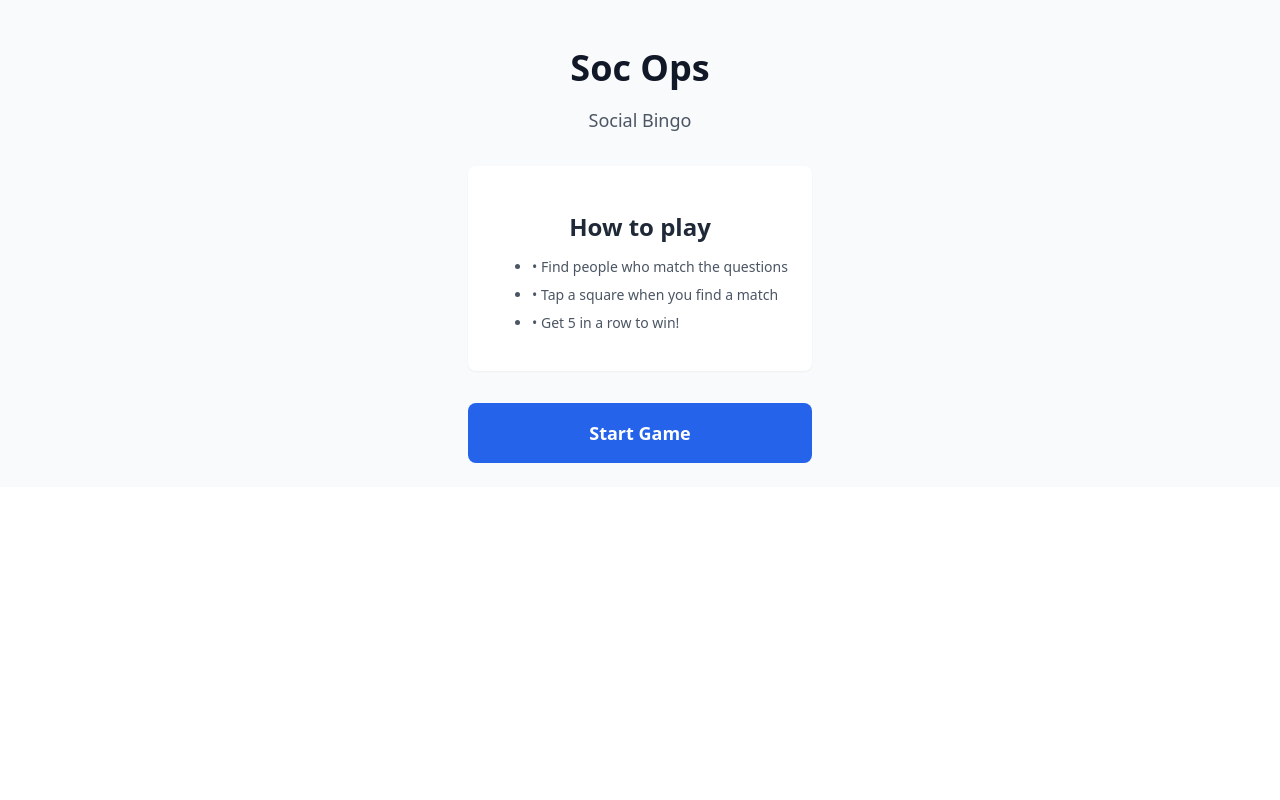
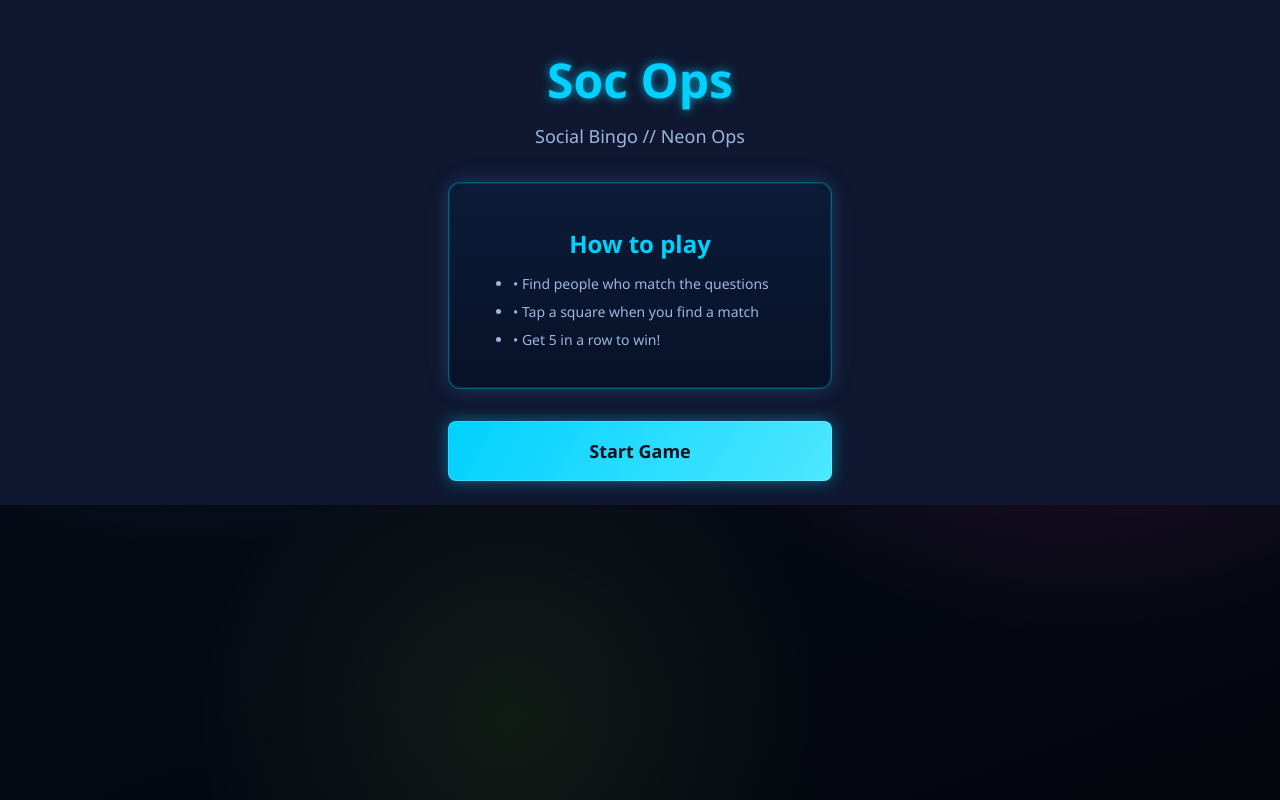
Before and after one commit to SusaraS/vscode-github-copilot-agent-lab-susara, a FastAPI app: page / in a window 1280 px wide. Run offline with FastAPI, Linux system fonts and the light colour scheme.

Commit message:
Enhance UI with Cyberpunk Neon design elements and update styling conventions

```diff
--- a/app/static/css/app.css
+++ b/app/static/css/app.css
@@ -5,12 +5,32 @@ body,
     margin: 0;
 }
 
-body {
-    font-family: system-ui, -apple-system, sans-serif;
-    -webkit-tap-highlight-color: transparent;
+:root {
+    --cyber-bg: #070b18;
+    --cyber-bg-soft: #0f1830;
+    --cyber-panel: rgba(10, 22, 45, 0.88);
+    --neon-cyan: #00d1ff;
+    --neon-pink: #ff4fd8;
+    --neon-lime: #9bff39;
+    --neon-ink: #06111f;
+    --text-soft: #9cb6dd;
+    --text-muted: #6f84a7;
+    --ring-cyan: rgba(0, 209, 255, 0.45);
+    --ring-pink: rgba(255, 79, 216, 0.42);
 }
 
-/* Tailwind-like utility classes */
+body {
+    font-family: Bahnschrift, "Segoe UI", "Trebuchet MS", sans-serif;
+    color: #dce8ff;
+    -webkit-tap-highlight-color: transparent;
+    background:
+        radial-gradient(circle at 15% 10%, rgba(0, 209, 255, 0.22), transparent 36%),
+        radial-gradient(circle at 85% 20%, rgba(255, 79, 216, 0.2), transparent 38%),
+        radial-gradient(circle at 40% 90%, rgba(155, 255, 57, 0.08), transparent 30%),
+        linear-gradient(160deg, var(--cyber-bg) 0%, #050914 60%, #04060e 100%);
+}
+
+/* Utility classes */
 .h-full { height: 100%; }
 .min-h-full { min-height: 100%; }
 .w-full { width: 100%; }
@@ -50,32 +70,21 @@ body {
 .mb-8 { margin-bottom: 2rem; }
 .mx-auto { margin-left: auto; margin-right: auto; }
 
-.bg-white { background-color: #ffffff; }
-.bg-gray-50 { background-color: #f9fafb; }
-.bg-gray-100 { background-color: #f3f4f6; }
-.bg-amber-100 { background-color: #fef3c7; }
-.bg-amber-200 { background-color: #fde68a; }
-.bg-accent { background-color: #2563eb; }
-.bg-marked { background-color: #dcfce7; }
+.bg-cyber-dark { background-color: var(--cyber-bg-soft); }
 .bg-black\/50 { background-color: rgba(0, 0, 0, 0.5); }
 
 .text-white { color: #ffffff; }
-.text-gray-500 { color: #6b7280; }
-.text-gray-600 { color: #4b5563; }
-.text-gray-700 { color: #374151; }
-.text-gray-800 { color: #1f2937; }
-.text-gray-900 { color: #111827; }
-.text-green-600 { color: #16a34a; }
-.text-green-800 { color: #166534; }
-.text-amber-500 { color: #f59e0b; }
-.text-amber-800 { color: #92400e; }
-.text-amber-900 { color: #78350f; }
+.text-neon-cyan { color: var(--neon-cyan); }
+.text-neon-pink { color: var(--neon-pink); }
+.text-neon-lime { color: var(--neon-lime); }
+.text-neon-soft { color: var(--text-soft); }
+.text-neon-muted { color: var(--text-muted); }
+.text-neon-ink { color: var(--neon-ink); }
 
 .text-xs { font-size: 0.75rem; line-height: 1rem; }
 .text-sm { font-size: 0.875rem; line-height: 1.25rem; }
 .text-lg { font-size: 1.125rem; line-height: 1.75rem; }
 .text-3xl { font-size: 1.875rem; line-height: 2.25rem; }
-.text-4xl { font-size: 2.25rem; line-height: 2.5rem; }
 .text-5xl { font-size: 3rem; line-height: 1; }
 
 .font-semibold { font-weight: 600; }
@@ -84,19 +93,20 @@ body {
 .text-center { text-align: center; }
 .text-left { text-align: left; }
 
-.border { border-width: 1px; }
-.border-b { border-bottom-width: 1px; }
-.border-gray-200 { border-color: #e5e7eb; }
-.border-gray-300 { border-color: #d1d5db; }
-.border-amber-400 { border-color: #fbbf24; }
-.border-marked-border { border-color: #22c55e; }
+.border { border-width: 1px; border-style: solid; }
+.border-b { border-bottom-width: 1px; border-bottom-style: solid; }
+.border-neon-cyan { border-color: rgba(0, 209, 255, 0.55); }
+.border-neon-pink { border-color: rgba(255, 79, 216, 0.55); }
 
 .rounded { border-radius: 0.25rem; }
 .rounded-lg { border-radius: 0.5rem; }
 .rounded-xl { border-radius: 0.75rem; }
 
-.shadow-sm { box-shadow: 0 1px 2px 0 rgba(0, 0, 0, 0.05); }
-.shadow-xl { box-shadow: 0 20px 25px -5px rgba(0, 0, 0, 0.1), 0 10px 10px -5px rgba(0, 0, 0, 0.04); }
+.shadow-xl {
+    box-shadow:
+        0 18px 35px -18px rgba(0, 0, 0, 0.8),
+        0 0 30px rgba(0, 209, 255, 0.16);
+}
 
 .space-y-2 > * + * { margin-top: 0.5rem; }
 
@@ -110,15 +120,22 @@ body {
 .z-50 { z-index: 50; }
 
 .aspect-square { aspect-ratio: 1 / 1; }
+.select-none { user-select: none; }
+.leading-tight { line-height: 1.25; }
 
-.select-none { user-select: none; }
+.transition-all {
+    transition-property: all;
+    transition-duration: 180ms;
+    transition-timing-function: cubic-bezier(0.2, 0.8, 0.2, 1);
+}
 
-.transition-all { transition-property: all; transition-timing-function: cubic-bezier(0.4, 0, 0.2, 1); transition-duration: 150ms; }
-.transition-colors { transition-property: color, background-color, border-color; transition-timing-function: cubic-bezier(0.4, 0, 0.2, 1); transition-duration: 150ms; }
-.duration-150 { transition-duration: 150ms; }
+.transition-colors {
+    transition-property: color, background-color, border-color, box-shadow;
+    transition-duration: 180ms;
+    transition-timing-function: cubic-bezier(0.2, 0.8, 0.2, 1);
+}
 
-button:active .active\:bg-gray-100 { background-color: #f3f4f6; }
-button:active .active\:bg-accent-light { background-color: #3b82f6; }
+.duration-150 { transition-duration: 180ms; }
 
 button {
     cursor: pointer;
@@ -131,33 +148,126 @@ button:disabled {
     cursor: default;
 }
 
-.wrap-break-word {
-    word-break: break-word;
+.wrap-break-word { word-break: break-word; }
+.hyphens-auto { hyphens: auto; }
+
+.min-h-\[60px\] { min-height: 60px; }
+
+/* Theme-specific utilities */
+.neon-panel {
+    background: linear-gradient(180deg, rgba(12, 28, 56, 0.95), rgba(7, 18, 40, 0.92));
+    border: 1px solid rgba(0, 209, 255, 0.38);
+    box-shadow:
+        0 0 0 1px rgba(0, 209, 255, 0.15) inset,
+        0 0 18px rgba(0, 209, 255, 0.18),
+        0 0 30px rgba(255, 79, 216, 0.08);
 }
 
-.hyphens-auto {
-    hyphens: auto;
+.neon-bar {
+    background: rgba(7, 16, 34, 0.86);
+    backdrop-filter: blur(6px);
 }
 
-.leading-tight {
-    line-height: 1.25;
+.neon-banner {
+    background: linear-gradient(90deg, rgba(0, 209, 255, 0.85), rgba(255, 79, 216, 0.8));
+    text-shadow: 0 0 10px rgba(255, 255, 255, 0.4);
 }
 
-.min-h-\[60px\] {
-    min-height: 60px;
+.btn-neon {
+    background: linear-gradient(120deg, var(--neon-cyan), #4de7ff);
+    box-shadow:
+        0 0 0 1px rgba(255, 255, 255, 0.16) inset,
+        0 0 16px var(--ring-cyan);
 }
 
-@keyframes bounce {
-    0%, 100% {
-        transform: translateY(-25%);
-        animation-timing-function: cubic-bezier(0.8, 0, 1, 1);
+.chip-btn {
+    background: rgba(10, 27, 54, 0.85);
+    border: 1px solid rgba(0, 209, 255, 0.35);
+}
+
+.square-base {
+    border-color: rgba(0, 209, 255, 0.3);
+    background: rgba(7, 18, 40, 0.74);
+}
+
+.square-idle {
+    background: rgba(7, 18, 40, 0.75);
+    border-color: rgba(0, 209, 255, 0.3);
+}
+
+.square-marked {
+    background: linear-gradient(140deg, rgba(0, 209, 255, 0.28), rgba(13, 61, 90, 0.88));
+    border-color: rgba(0, 209, 255, 0.7);
+    box-shadow: 0 0 16px rgba(0, 209, 255, 0.35);
+}
+
+.square-winning {
+    background: linear-gradient(140deg, rgba(255, 79, 216, 0.95), rgba(0, 209, 255, 0.9));
+    border-color: rgba(255, 255, 255, 0.8);
+    box-shadow:
+        0 0 20px rgba(255, 79, 216, 0.45),
+        0 0 18px rgba(0, 209, 255, 0.35);
+}
+
+.square-free {
+    box-shadow: 0 0 18px rgba(155, 255, 57, 0.28);
+}
+
+.cyber-overlay {
+    background: rgba(1, 4, 11, 0.72);
+    backdrop-filter: blur(8px);
+}
+
+.text-glow-cyan {
+    text-shadow: 0 0 10px rgba(0, 209, 255, 0.7);
+}
+
+.text-glow-pink {
+    text-shadow: 0 0 10px rgba(255, 79, 216, 0.75);
+}
+
+/* Interaction helpers */
+.hover\:lift:hover {
+    transform: translateY(-2px);
+}
+
+.hover\:lift-sm:hover {
+    transform: translateY(-1px);
+}
+
+.hover\:glow-cyan:hover {
+    box-shadow:
+        0 0 0 1px rgba(255, 255, 255, 0.2) inset,
+        0 0 20px rgba(0, 209, 255, 0.46);
+}
+
+.hover\:glow-pink:hover {
+    box-shadow:
+        0 0 0 1px rgba(255, 255, 255, 0.2) inset,
+        0 0 20px rgba(255, 79, 216, 0.45);
+}
+
+.hover\:square-hover:hover {
+    background: rgba(13, 29, 58, 0.9);
+    border-color: rgba(0, 209, 255, 0.55);
+}
+
+.active\:square-active:active {
+    transform: scale(0.985);
+}
+
+/* Low-motion polish */
+@keyframes neon-pop {
+    0% {
+        transform: translateY(6px) scale(0.98);
+        opacity: 0;
     }
-    50% {
-        transform: translateY(0);
-        animation-timing-function: cubic-bezier(0, 0, 0.2, 1);
+    100% {
+        transform: translateY(0) scale(1);
+        opacity: 1;
     }
 }
 
-.animate-\[bounce_0\.5s_ease-out\] {
-    animation: bounce 0.5s ease-out;
+.animate-neon-pop {
+    animation: neon-pop 220ms ease-out;
 }
--- a/app/templates/base.html
+++ b/app/templates/base.html
@@ -3,7 +3,7 @@
 <head>
     <meta charset="utf-8">
     <meta name="viewport" content="width=device-width, initial-scale=1.0, maximum-scale=1.0, user-scalable=no">
-    <meta name="theme-color" content="#2563eb">
+    <meta name="theme-color" content="#00d1ff">
     <meta name="description" content="Social Bingo - Find people who match the questions!">
     <title>Soc Ops - Social Bingo</title>
     <link rel="stylesheet" href="{{ url_for('static', path='css/app.css') }}">
--- a/app/templates/components/start_screen.html
+++ b/app/templates/components/start_screen.html
@@ -1,12 +1,12 @@
 <div id="game-container">
-<div class="flex flex-col items-center justify-center min-h-full p-6 bg-gray-50">
-    <div class="text-center max-w-sm">
-        <h1 class="text-4xl font-bold text-gray-900 mb-2">Soc Ops</h1>
-        <p class="text-lg text-gray-600 mb-8">Social Bingo</p>
+<div class="flex flex-col items-center justify-center min-h-full p-6 bg-cyber-dark">
+    <div class="text-center max-w-sm w-full">
+        <h1 class="text-5xl font-bold text-neon-cyan text-glow-cyan mb-2">Soc Ops</h1>
+        <p class="text-lg text-neon-soft mb-8">Social Bingo // Neon Ops</p>
 
-        <div class="bg-white rounded-lg p-6 shadow-sm border border-gray-200 mb-8">
-            <h2 class="font-semibold text-gray-800 mb-3">How to play</h2>
-            <ul class="text-left text-gray-600 text-sm space-y-2">
+        <div class="neon-panel rounded-xl p-6 shadow-xl border border-neon-cyan mb-8">
+            <h2 class="font-semibold text-neon-cyan mb-3">How to play</h2>
+            <ul class="text-left text-neon-soft text-sm space-y-2">
                 <li>• Find people who match the questions</li>
                 <li>• Tap a square when you find a match</li>
                 <li>• Get 5 in a row to win!</li>
@@ -17,7 +17,7 @@
             hx-post="/start"
             hx-target="#game-container"
             hx-swap="outerHTML"
-            class="w-full bg-accent text-white font-semibold py-4 px-8 rounded-lg text-lg active:bg-accent-light transition-colors">
+            class="w-full btn-neon text-neon-ink font-semibold py-4 px-8 rounded-lg text-lg transition-all duration-150 hover:lift hover:glow-cyan active:square-active">
             Start Game
         </button>
     </div>
```
Also changed, not shown: app/templates/components/bingo_board.html (+6 -6 lines), app/templates/components/bingo_modal.html (+5 -5 lines), app/templates/components/game_screen.html (+6 -6 lines), .github/copilot-instructions.md, .github/instructions/css-utilities.instructions.md, .github/instructions/frontend-design.instructions.md.
